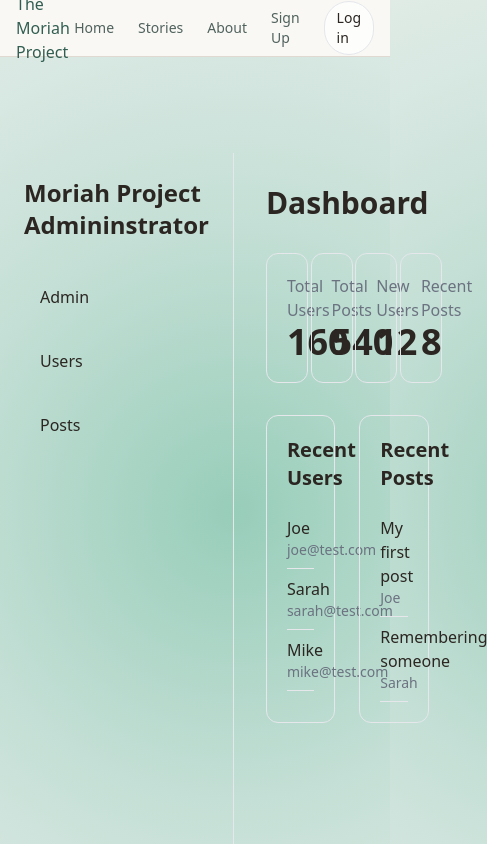
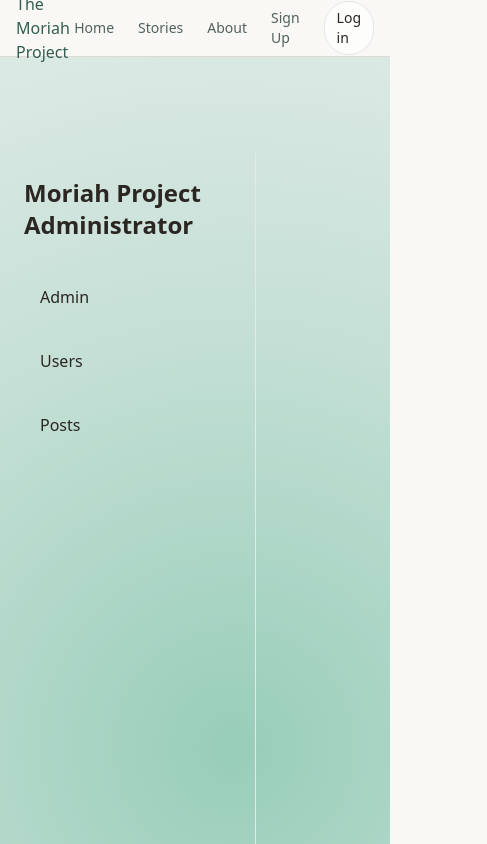
Before and after one commit to gojoego/moriah_project_v2, a Next.js app in the folder frontend/: page /admin in a window 390 px wide. Shown: the top 844 px of the page, 487 px wide, since content can reach past the window. Built offline with nearby package versions, Linux system fonts and the light colour scheme.

Commit message:
PR and workflow error fixes

```diff
--- a/frontend/src/app/admin/page.tsx
+++ b/frontend/src/app/admin/page.tsx
@@ -8,7 +8,7 @@ import RecentPosts from "@/components/admin/RecentPosts";
 export default function AdminHomePage() {
 
     return (
-        <div className="flex">
+        <div className="flex flex-col md:flex-row">
 
             <Sidebar/>
 
@@ -18,7 +18,7 @@ export default function AdminHomePage() {
                     Dashboard
                 </h1>
 
-                <div className="grid grid-cols-4 gap-4 mb-8">
+                <div className="grid grid-cols-4 gap-4 mb-8 sm:grid-cols-2 lg:grid-cols-4">
                     <StatCard
                         title="Total Users"
                         value={160}
@@ -40,7 +40,7 @@ export default function AdminHomePage() {
                     />
                 </div>
 
-                <div className="grid grid-cols-2 gap-6">
+                <div className="grid grid-cols-2 gap-6 lg:grid-cols-2">
 
                     <RecentUsers/>
 
--- a/frontend/src/app/admin/posts/page.tsx
+++ b/frontend/src/app/admin/posts/page.tsx
@@ -0,0 +1,10 @@
+"use client"
+
+export default function AdminPostsPage() {
+
+    return (
+        <div>
+
+        </div>
+    );
+}
--- a/frontend/src/app/admin/users/page.tsx
+++ b/frontend/src/app/admin/users/page.tsx
@@ -0,0 +1,10 @@
+"use client"
+
+export default function AdminUsersPage() {
+
+    return (
+        <div>
+
+        </div>
+    );
+}
--- a/frontend/src/components/layout/Sidebar.tsx
+++ b/frontend/src/components/layout/Sidebar.tsx
@@ -4,7 +4,7 @@ export default function SideBar() {
     return (
         <aside className="w-64 min-h-screen border-r p-6">
             <h1 className="text-2xl font-bold mb-8">
-                Moriah Project Admininstrator
+                Moriah Project Administrator
             </h1>
             <nav className="flex flex-col gap-4">
                 <NavItem
```
